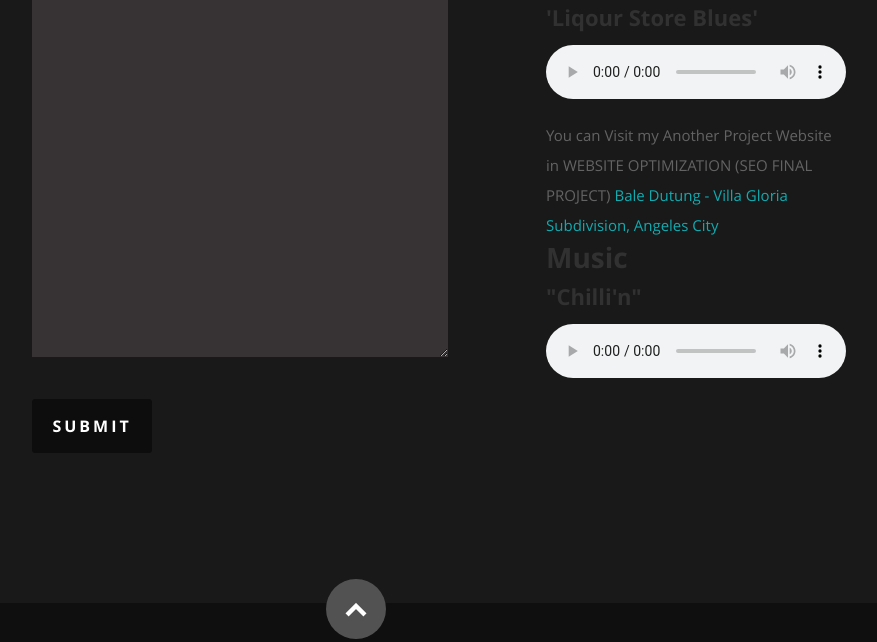
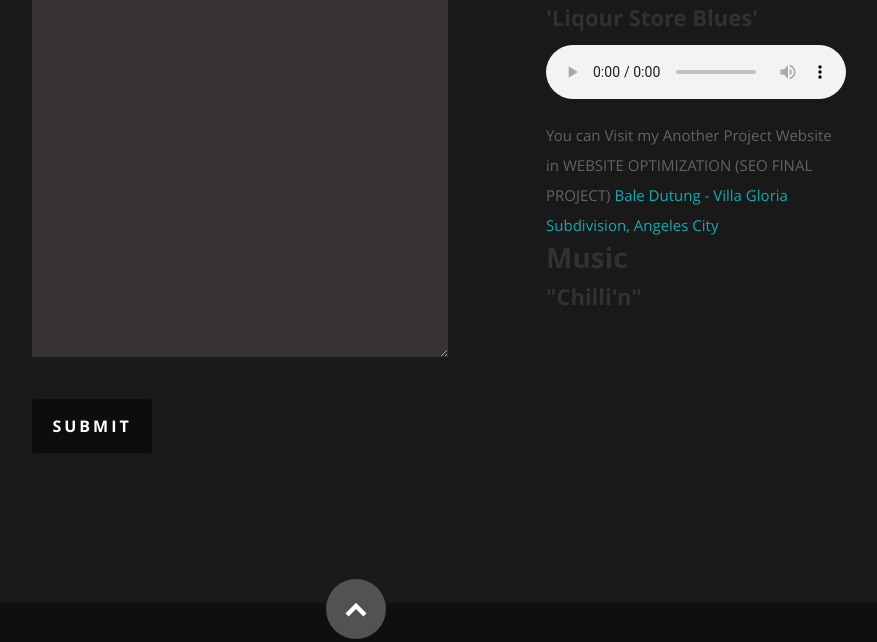
Before and after one commit to jhayzxc/jhayzxc.github.io, a plain HTML site: page index.html in a window 1280 px wide. Shown: the part 5351-5993 px from the top of the page, without its empty margins (284-1161 px from the left). Drawn offline with nearby package versions, Linux system fonts and the light colour scheme.

Commit message:
added the files

```diff
--- a/index.html
+++ b/index.html
@@ -757,10 +757,6 @@
 
                          <h2>Music</h2>
                         <h3>"Chilli'n"</h3>
-                        <audio controls>
-                        <source src="mp3/rollup.mp3" type="audio/mpeg">
-                        Your browser does not support the audio element.
-                        </audio>
 
                      </li>
                   </ul>
```
